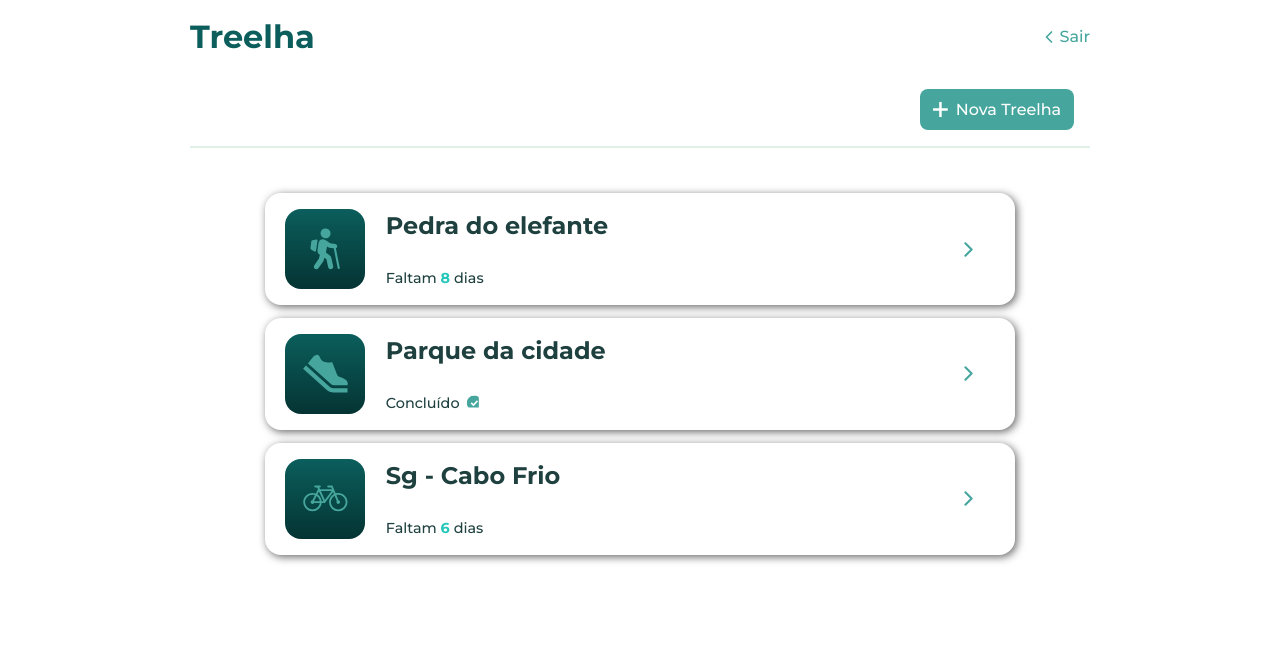
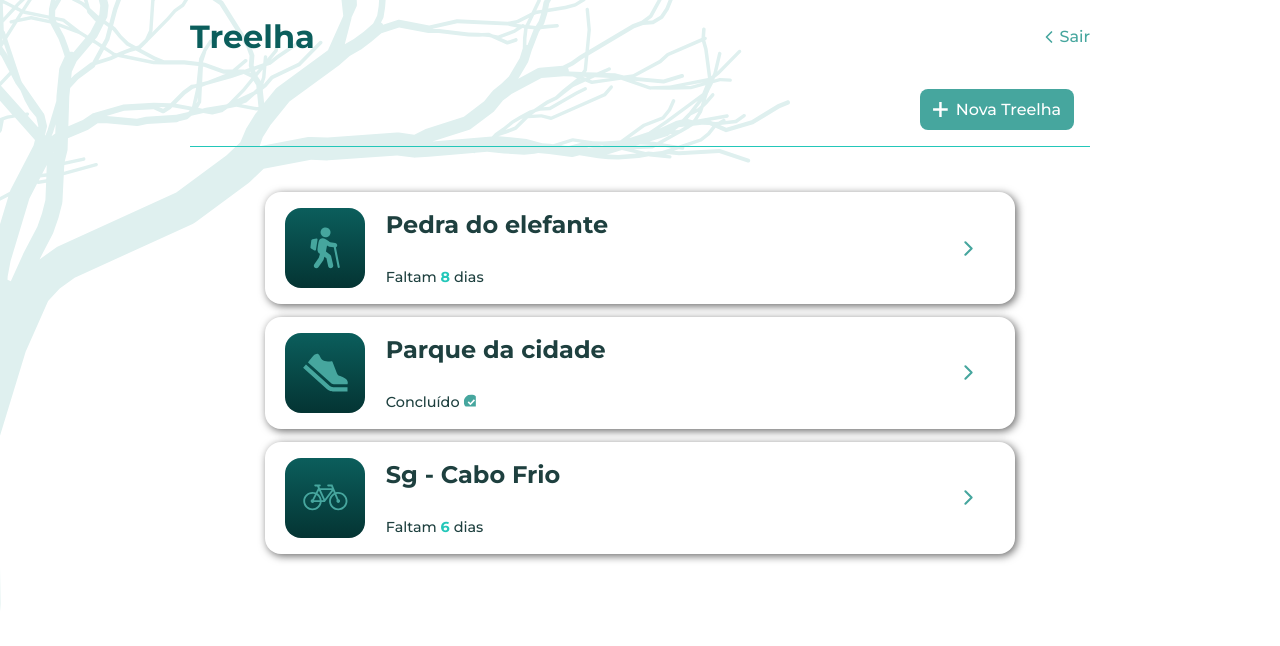
Before and after one commit to B0RGESdaniel/Treelha, a React (Create React App) app: page /treelhas in a window 1280 px wide. Shown: the top 646 px of the page. Built offline with nearby package versions, Linux system fonts and the light colour scheme; no server answers.

Commit message:
Adding background tree

```diff
--- a/src/components/Treelha/styles.ts
+++ b/src/components/Treelha/styles.ts
@@ -56,7 +56,7 @@ export const TreelhaInfo = styled.div`
 export const Finished = styled.div`
     display: flex;
     align-items: center;
-    gap: 0.4rem;
+    gap: 0.2rem;
     img {
         width: 1rem;
     }
--- a/src/pages/Home/styles.ts
+++ b/src/pages/Home/styles.ts
@@ -53,6 +53,7 @@ export const Main = styled.main`
     align-items: center;
     justify-content: center;
     flex-direction: column;
+    background: #ffffff;
 
     footer {
         position: fixed;
--- a/src/pages/MyTreelhas/styles.ts
+++ b/src/pages/MyTreelhas/styles.ts
@@ -12,7 +12,7 @@ export const PageHeader = styled.div`
     display: flex;
     width: 100%;
     padding: 1rem;
-    border-bottom: 2px solid var(--light-green);
+    border-bottom: 1px solid var(--bright-water-green);
 
     button {
         padding: 0.7rem 0.8rem;
--- a/src/styles/global.ts
+++ b/src/styles/global.ts
@@ -1,4 +1,5 @@
 import { createGlobalStyle } from "styled-components";
+import treeBgImg from '../assets/images/tree-fundo-maior.svg';
 
 export default createGlobalStyle`
     :root {
@@ -29,7 +30,9 @@ export default createGlobalStyle`
     }
 
     body {
-    background-color: var(--bright);
+    background: url(${treeBgImg}) -2% fixed  no-repeat;
+    background-size: 800px;
+    background-position: -2% 0%;
     color: var(--darker-green);
     }
 
```
Also changed, not shown: src/assets/images/tree-fundo-maior.svg (added).
